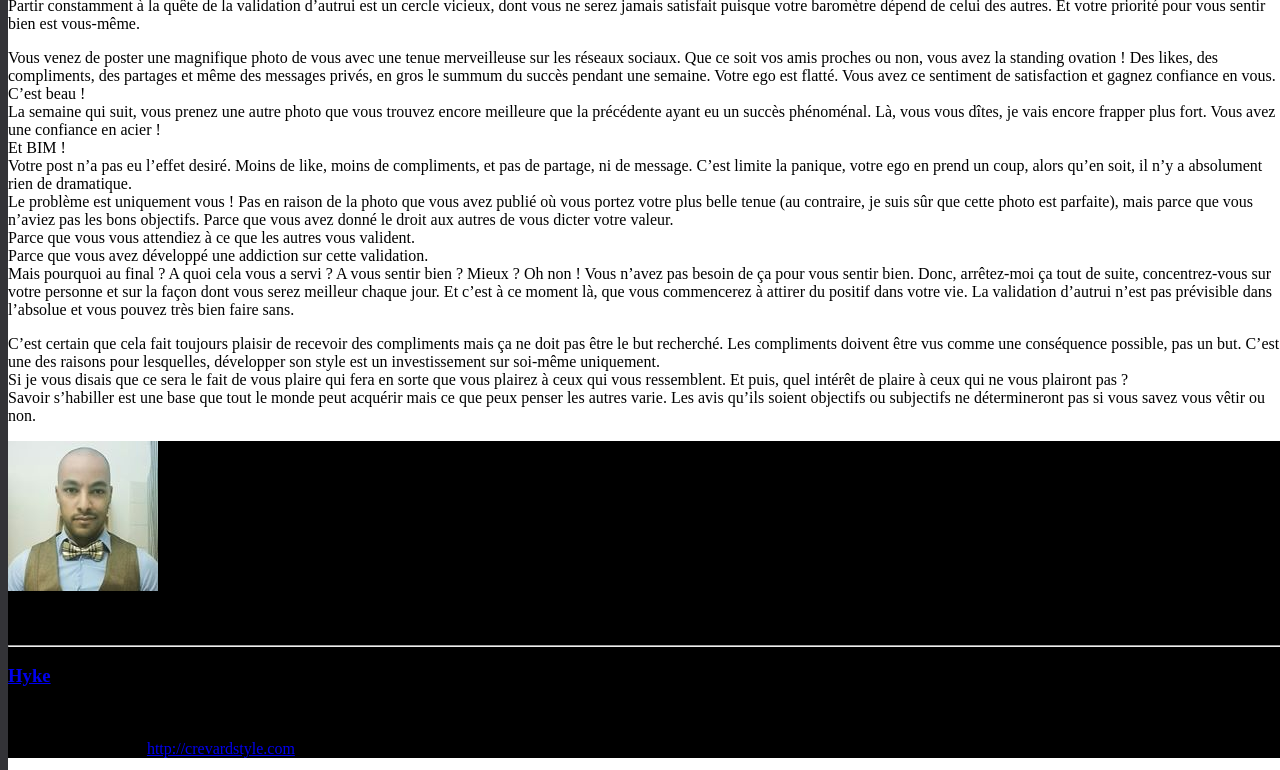
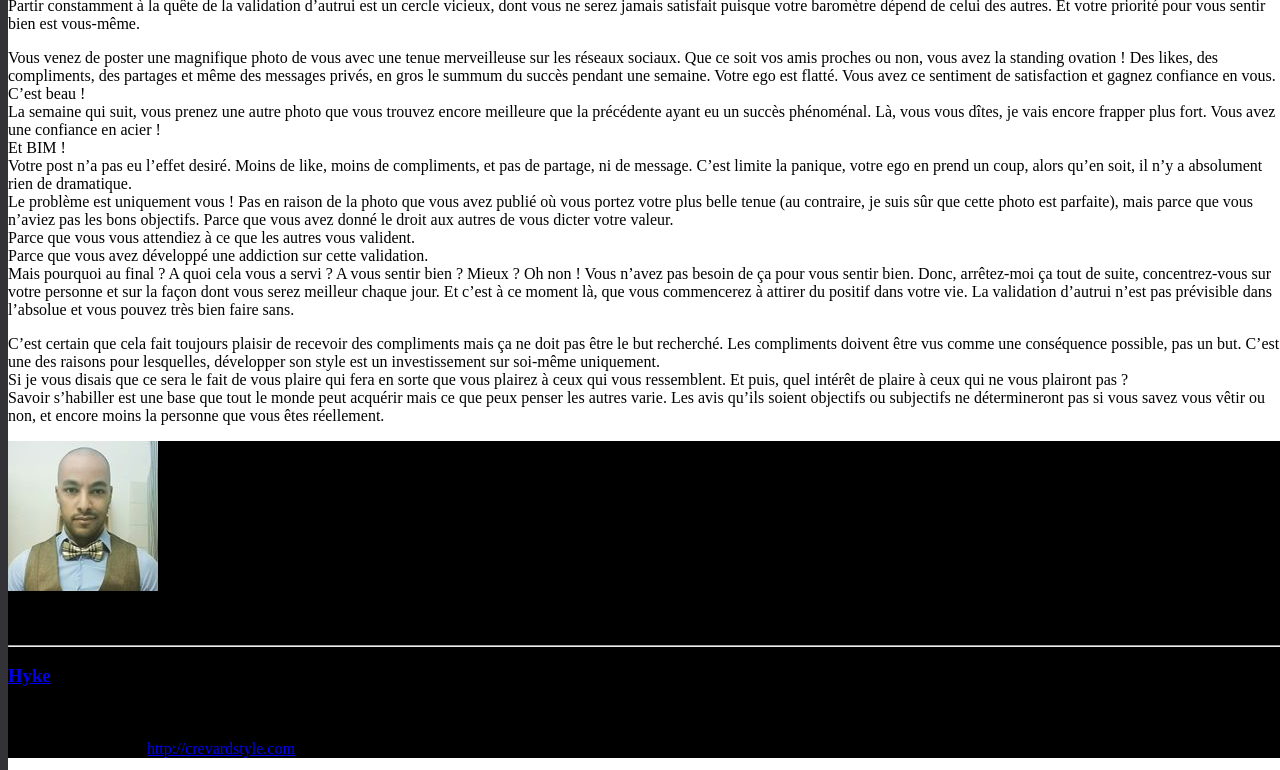
Before and after one commit to darkh2/darkh2.github.io, a Jekyll site: the page built from _posts/2018-12-19-Le-regard-des-autres-sur-votre-style.md, in a window 1280 px wide and 900 px high, scrolled down 860 px, cut to the strip 0-770 px from the top of the window. Built offline with Jekyll 4.4.1, drawn with Linux system fonts in a browser that asks for light colours; comment, search, counter and statistics services are not loaded.

Commit message:
Create 2018-12-19-Le-regard-des-autres-sur-votre-style.md

```diff
--- a/_posts/2018-12-19-Le-regard-des-autres-sur-votre-style.md
+++ b/_posts/2018-12-19-Le-regard-des-autres-sur-votre-style.md
@@ -37,4 +37,4 @@ Mais pourquoi au final ? A quoi cela vous a servi ? A vous sentir bien ? Mieux ?
 
 C'est certain que cela fait toujours plaisir de recevoir des compliments mais ça ne doit pas être le but recherché. Les compliments doivent être vus comme une conséquence possible, pas un but. C'est une des raisons pour lesquelles, développer son style est un investissement sur soi-même uniquement.
 Si je vous disais que ce sera le fait de vous plaire qui fera en sorte que vous plairez à ceux qui vous ressemblent. Et puis, quel intérêt de plaire à ceux qui ne vous plairont pas ?
-Savoir s'habiller est une base que tout le monde peut acquérir mais ce que peux penser les autres varie. Les avis qu'ils soient objectifs ou subjectifs ne détermineront pas si vous savez vous vêtir ou non.
+Savoir s'habiller est une base que tout le monde peut acquérir mais ce que peux penser les autres varie. Les avis qu'ils soient objectifs ou subjectifs ne détermineront pas si vous savez vous vêtir ou non, et encore moins la personne que vous êtes réellement.
```
